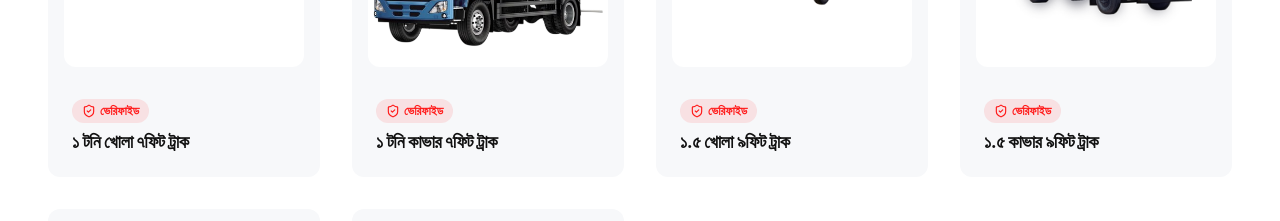
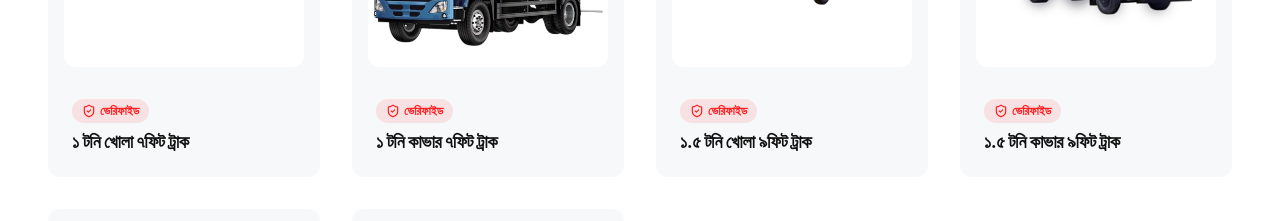
Before and after one commit to ashrafalve404/truckdorkar, a Next.js app: page / in a window 1280 px wide. Shown: the part 4280-4501 px from the top of the page. Built offline with nearby package versions, Linux system fonts and the light colour scheme.

Commit message:
updateinfos

```diff
--- a/components/sections/fleet.tsx
+++ b/components/sections/fleet.tsx
@@ -9,8 +9,8 @@ import { useLanguage } from "@/context/language-context";
 const trucks = [
     { title_en: "1 Ton Open 7Ft Truck", title_bn: "১ টনি খোলা ৭ফিট ট্রাক", icon: "/images/7feet truck.png" },
     { title_en: "1 Ton Cover 7Ft Truck", title_bn: "১ টনি কাভার ৭ফিট ট্রাক", icon: "/images/7feet_coveredvan.png" },
-    { title_en: "1.5 Ton Open 9Ft Truck", title_bn: "১.৫ খোলা ৯ফিট ট্রাক", icon: "/images/9feet truck.png" },
-    { title_en: "1.5 Ton Cover 9Ft Truck", title_bn: "১.৫ কাভার ৯ফিট ট্রাক", icon: "/images/9feetcoveredtruck.png" },
+    { title_en: "1.5 Ton Open 9Ft Truck", title_bn: "১.৫ টনি খোলা ৯ফিট ট্রাক", icon: "/images/9feet truck.png" },
+    { title_en: "1.5 Ton Cover 9Ft Truck", title_bn: "১.৫ টনি কাভার ৯ফিট ট্রাক", icon: "/images/9feetcoveredtruck.png" },
     { title_en: "3 Ton Open 12Ft Truck", title_bn: "৩ টনি খোলা ১২ফিট ট্রাক", icon: "/images/12feettruck.png" },
     { title_en: "3 Ton Cover 12Ft Truck", title_bn: "৩ টনি কাভার ১২ফিট ট্রাক", icon: "/images/12feetcoveredtruck.png" },
 ];
```
